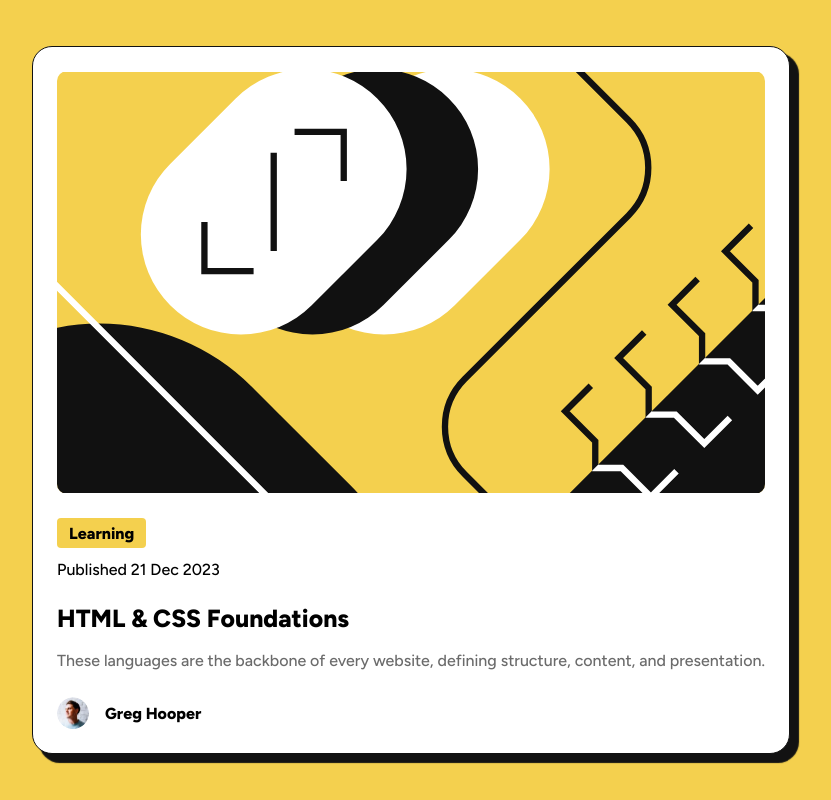
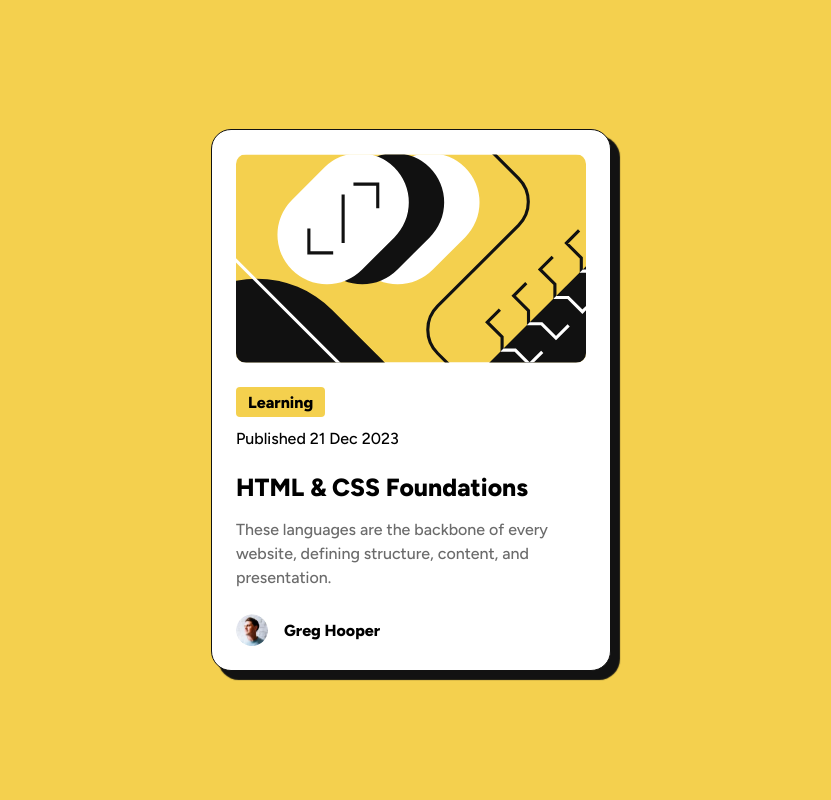
Before and after one commit to Prateek1789/frontend-mentor-blog-preview-card, a plain HTML site: page index.html in a window 1280 px wide. Shown: the whole page, without its empty margins (229-1060 px from the left). Drawn offline with Linux system fonts and the light colour scheme.

Commit message:
Fixed issue with card width

```diff
--- a/style.css
+++ b/style.css
@@ -25,13 +25,14 @@ body {
     width: 100vw;
     background-color: var(--clr-accent);
     display: flex;
+    align-items: center;
     justify-content: center;
-    align-items: center;
     padding: 1rem;
 }
 
 .card {
-    width: clamp(20rem, auto, 25rem);
+    width: auto;
+    max-width: 25rem;
     height: auto;
     padding: 1.5rem;
     background-color: var(--clr-White);
```
